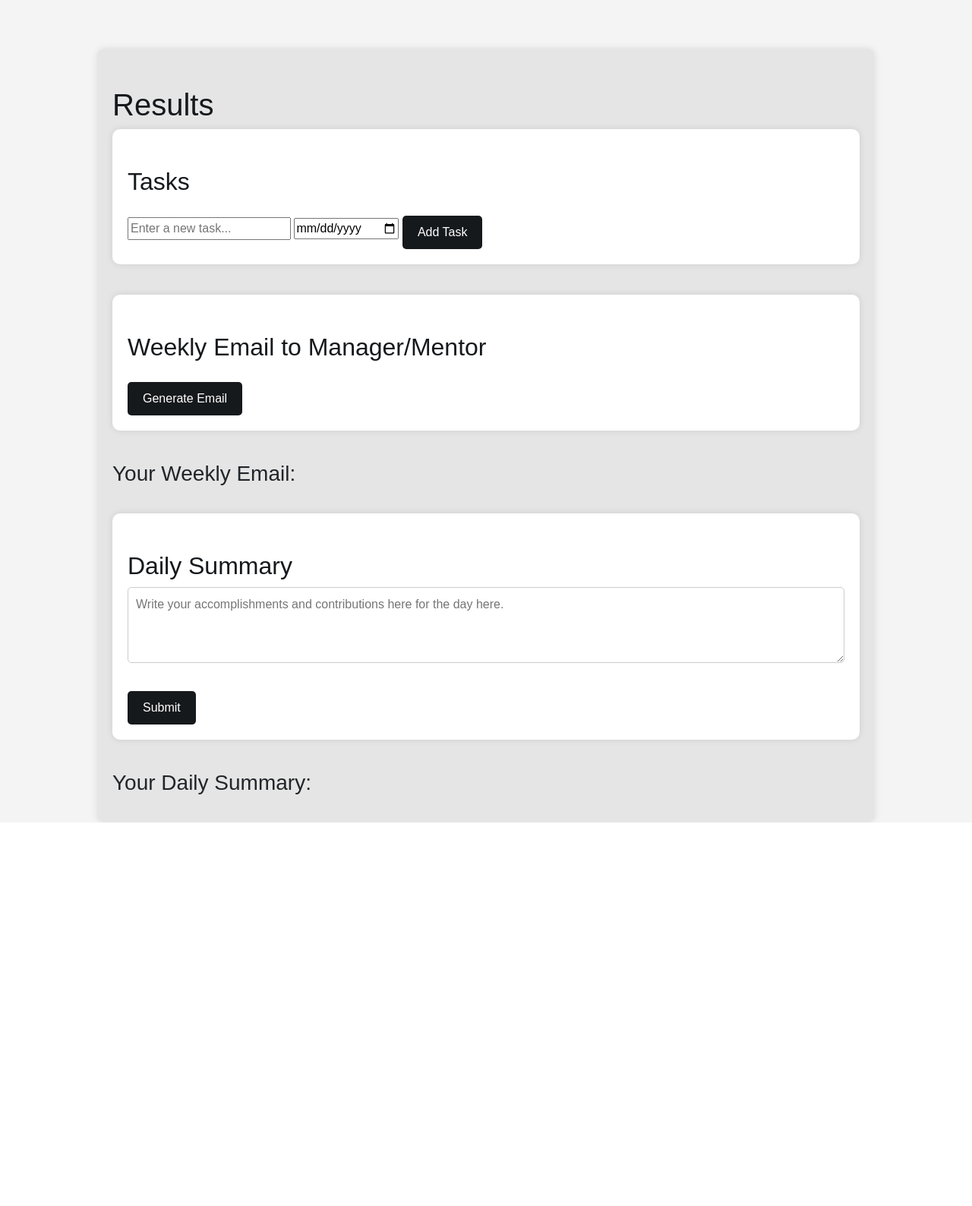
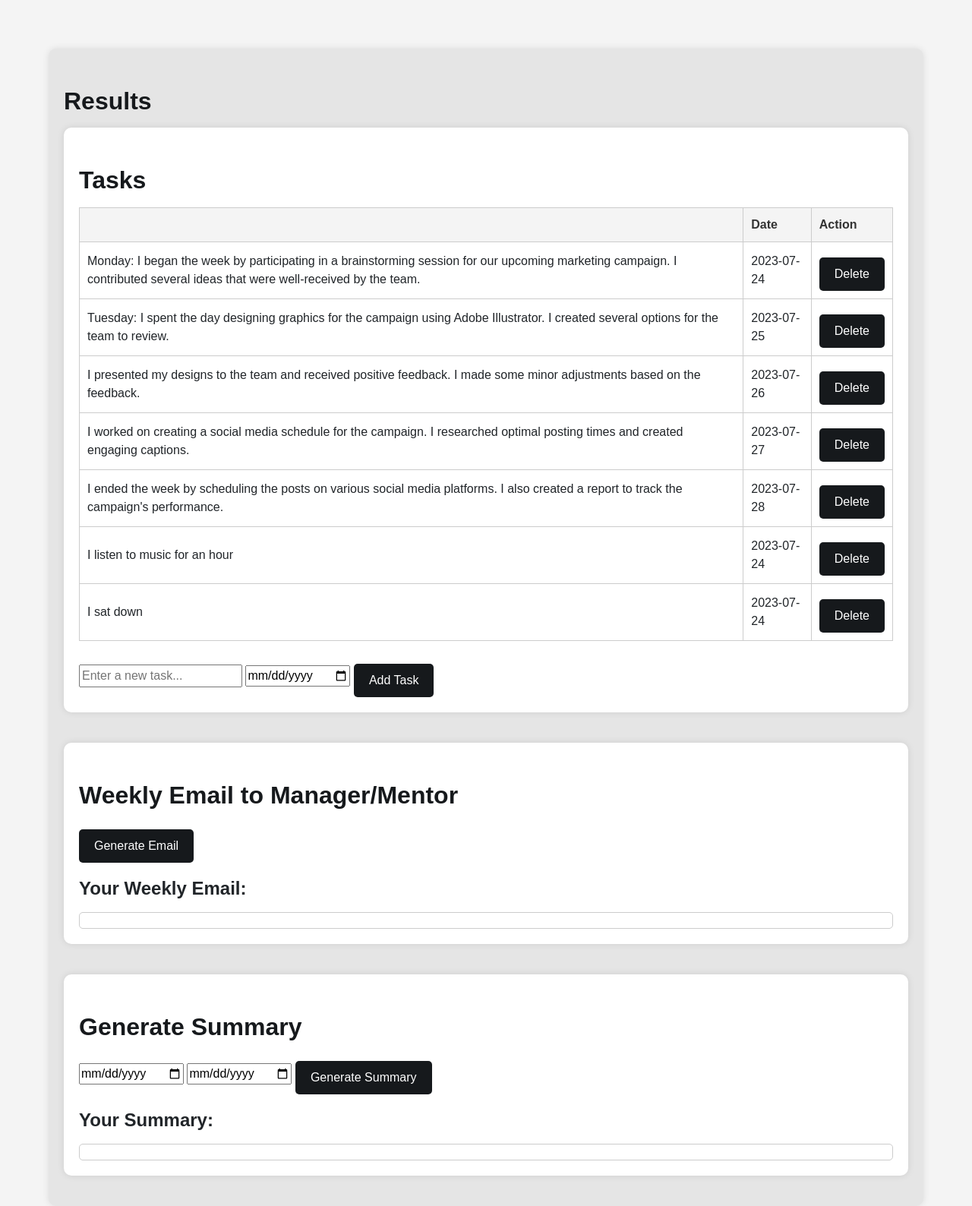
Before and after one commit to TheManWhoLikesToCode/ReIntern, a Flask app: page /dashboard in a window 1280 px wide. Shown: the part 70-1658 px from the top of the page at 76% size. Before the commit the page ends 1153 px from the top, so only its background shows below. Run offline with Flask 3, Linux system fonts and the light colour scheme; a user stored in the database is signed in.

Commit message:
Added Generate Email & Time Quereys

```diff
--- a/app.py
+++ b/app.py
@@ -1,10 +1,13 @@
 from flask import Flask, render_template, url_for, flash, redirect, request, session
 from flask_behind_proxy import FlaskBehindProxy
+from datetime import datetime
 from flask_sqlalchemy import SQLAlchemy
 from werkzeug.security import generate_password_hash, check_password_hash
 from flask import jsonify
 from prompt import generate_brag_sheet, generate_weekly_email
 import logging
+from datetime import datetime, timedelta
+
 
 app = Flask(__name__)
 app.config['SECRET_KEY'] = 'your secret key'
@@ -19,17 +22,35 @@ class User(db.Model):
     email = db.Column(db.String(100), nullable=False, unique=True)
 
 
+class Task(db.Model):
+    id = db.Column(db.Integer, primary_key=True)
+    user_id = db.Column(db.Integer, db.ForeignKey('user.id'), nullable=False)
+    task = db.Column(db.String(255), nullable=False)
+    date = db.Column(db.Date, nullable=False)
+    user = db.relationship('User', backref=db.backref('tasks', lazy=True))
+
+
 @app.route('/', methods=['GET', 'POST'])
 @app.route('/home', methods=['GET', 'POST'])
 def home():
     if request.method == 'POST':
         logging.info("POST request received at /home route.")
-        summary = request.get_json().get('summary', '')
-        logging.info(f"Summary received: {summary}")
+        start_date_str = request.form.get('start_date')
+        end_date_str = request.form.get('end_date')
+        if not start_date_str or not end_date_str:
+            return jsonify({'message': 'Please provide a start and end date for the summary'}), 400
+        start_date = datetime.strptime(start_date_str, '%Y-%m-%d').date()
+        end_date = datetime.strptime(end_date_str, '%Y-%m-%d').date()
         if 'loggedin' in session:
+            user_id = session['id']
             name = session['name']
             logging.info(f"User {name} is logged in.")
-            brag_sheet_bullets = generate_brag_sheet(summary, name)
+            tasks = Task.query.filter(
+                Task.user_id == user_id, Task.date.between(start_date, end_date)).all()
+            task_text = ' '.join([task.task for task in tasks])
+            # Print the tasks being sent to the prompt
+            print(f"Sending the following tasks to the prompt: {task_text}")
+            brag_sheet_bullets = generate_brag_sheet(task_text, name)
             session['brag_sheet_bullets'] = brag_sheet_bullets
             logging.info(f"Brag sheet bullets generated: {brag_sheet_bullets}")
             return jsonify({'brag_sheet_bullets': brag_sheet_bullets})
@@ -38,24 +59,6 @@ def home():
             return redirect(url_for('login'))
     logging.info("GET request received at /home route.")
     return render_template('landing_page.html')
-
-# Routes for registration and login
-
-#   @app.route('/register', methods=['GET', 'POST'])
-#   def register():
-#       if current_user.is_authenticated:
-#           return redirect(url_for('hello'))
-#
-#       form = RegistrationForm()
-#       if form.validate_on_submit():
-#           user = User(email=form.email.data, password=form.password.data)
-#           db.session.add(user)
-#           db.session.commit()
-#           flash(f'Account created for {form.email.data}!', 'success')
-#           login_user(user)
-#           return redirect(url_for('home'))   ## Change for the results page function
-#
-#       return render_template('register.html', title='Register', form=form)
 
 
 @app.route("/login", methods=['GET', 'POST'])
@@ -119,11 +122,48 @@ def calendar_display():
 @app.route('/generate_email', methods=['POST'])
 def generate_email():
     if 'loggedin' in session:
-        name = session['name']
-        summary = request.get_json().get('summary', '')
-        email_content = generate_weekly_email(summary, name)
-        session['email_content'] = email_content
+        # Get the current week's start and end dates
+        current_week_start = datetime.now().date(
+        ) - timedelta(days=datetime.now().weekday())
+        current_week_end = current_week_start + timedelta(days=6)
+
+        # Query the database for tasks in the current week for the logged in user
+        tasks = Task.query.filter(Task.user_id == session['id'], Task.date.between(
+            current_week_start, current_week_end)).all()
+
+        # Now you have the tasks for the current week for the logged in user
+        print(f"Current week tasks: {tasks}")
+
+        # Convert tasks to a list of dictionaries to match the format expected by generate_weekly_email
+        tasks_list = [{'task': task.task, 'date': task.date} for task in tasks]
+
+        # Generate the email content based on the tasks
+        email_content = generate_weekly_email(
+            tasks_list, session['name'])
+
+        # Return the email content
         return jsonify({'email_content': email_content})
+
+    else:
+        return jsonify({'error': 'User not logged in'})
+
+
+@app.route("/generateSummary", methods=['POST'])
+def generateSummary():
+    if 'loggedin' in session:
+        start_date_str = request.form.get('start_date')
+        end_date_str = request.form.get('end_date')
+        if not start_date_str or not end_date_str:
+            return jsonify({'message': 'Please provide a start and end date for the summary'}), 400
+        start_date = datetime.strptime(start_date_str, '%Y-%m-%d').date()
+        end_date = datetime.strptime(end_date_str, '%Y-%m-%d').date()
+        user_id = session['id']
+        tasks = Task.query.filter(
+            Task.user_id == user_id, Task.date.between(start_date, end_date)).all()
+        task_text = ' '.join([task.task for task in tasks])
+        print(f"Sending the following tasks to the prompt: {task_text}")
+        summary_result = generate_brag_sheet(task_text, session['name'])
+        return jsonify({'summary_result': summary_result})
     else:
         return redirect(url_for('login'))
 
@@ -167,14 +207,52 @@ def delete_user(id):
     return redirect(url_for('admin'))
 
 
-@app.route('/dashboard', methods=['GET', 'POST'])
-def dashboard():
-    return render_template('dashboard.html')
+@app.route("/addTask", methods=['POST'])
+def addTask():
+    if 'loggedin' in session:
+        task = request.form.get('task')
+        date_str = request.form.get('date')
+        if not task:
+            return jsonify({'message': 'Please provide a task'}), 400
+        if not date_str:
+            return jsonify({'message': 'Please provide a due date for the task'}), 400
+        date = datetime.strptime(date_str, '%Y-%m-%d').date()
+        user_id = session['id']
+        new_task = Task(task=task, date=date, user_id=user_id)
+        db.session.add(new_task)
+        db.session.commit()
+        return jsonify({'message': 'Task added successfully'})
+    else:
+        return redirect(url_for('login'))
+
+
+@app.route('/deleteTask/<int:task_id>', methods=['POST'])
+def deleteTask(task_id):
+    if 'loggedin' in session:
+        task = Task.query.get(task_id)
+        if task and task.user_id == session['id']:
+            db.session.delete(task)
+            db.session.commit()
+            return jsonify({'message': 'Task deleted successfully'})
+        else:
+            return jsonify({'message': 'Task not found'}), 404
+    else:
+        return redirect(url_for('login'))
 
 
 @app.route('/wiki', methods=['GET', 'POST'])
 def wiki():
     return render_template('wiki.html')
+
+
+@app.route('/dashboard', methods=['GET', 'POST'])
+def dashboard():
+    if 'loggedin' in session:
+        user_id = session['id']
+        tasks = Task.query.filter_by(user_id=user_id).all()
+        return render_template('dashboard.html', tasks=tasks)
+    else:
+        return redirect(url_for('login'))
 
 
 @app.route('/settings', methods=['GET', 'POST'])
--- a/static/script.js
+++ b/static/script.js
@@ -1,49 +1,57 @@
-window.onload = function () {
-  document
-    .getElementById("summaryForm")
-    .addEventListener("submit", function (event) {
-      event.preventDefault();
-      submitSummary();
-    });
-};
-
-function submitSummary() {
-  var summary = document.getElementById("dailySummary").value;
-
-  // Input validation
-  if (!summary) {
-    alert("Please enter a summary.");
-    return;
-  }
-
-  // Convert the summary to a JSON string
-  var summaryJson = JSON.stringify({
-    summary: summary,
-  });
-
-  console.log("Sending JSON: ", summaryJson);
-
-  fetch("/home", {
+function generateEmail() {
+  const summary = document.getElementById("emailContent").innerText;
+  fetch("/generate_email", {
     method: "POST",
     headers: {
       "Content-Type": "application/json",
     },
-    body: summaryJson,
+    body: JSON.stringify({ summary: summary }),
   })
-    .then((response) => {
-      // Log the response
-      console.log("Response received: ", response);
+    .then((response) => response.json())
+    .then((data) => {
+      console.log(data);
+      document.getElementById("emailResult").innerText = data.email_content;
+    });
+}
 
-      // Read the response as JSON
-      return response.json();
-    })
+function generateSummary() {
+  const startDate = document.getElementById("startDate").value;
+  const endDate = document.getElementById("endDate").value;
+  fetch("/generateSummary", {
+    method: "POST",
+    headers: {
+      "Content-Type": "application/x-www-form-urlencoded",
+    },
+    body: `start_date=${startDate}&end_date=${endDate}`,
+  })
+    .then((response) => response.json())
     .then((data) => {
-      // Log the response data
-      console.log("Response data: ", data);
+      console.log(data);
+      document.getElementById("summaryResult").innerText = data.summary_result;
+    });
+}
 
-      // Update the summaryResult paragraph with the response data
-      document.getElementById("summaryResult").innerText =
-        data.brag_sheet_bullets;
-    })
-    .catch((error) => console.error(error));
+function addTask() {
+  const task = document.getElementById("newTask").value;
+  const date = document.getElementById("taskDate").value;
+  fetch("/addTask", {
+    method: "POST",
+    headers: {
+      "Content-Type": "application/x-www-form-urlencoded",
+    },
+    body: `task=${task}&date=${date}`,
+  })
+    .then((response) => response.json())
+    .then((data) => console.log(data));
 }
+
+function deleteTask(taskId) {
+  fetch(`/deleteTask/${taskId}`, {
+    method: "POST",
+  })
+    .then((response) => response.json())
+    .then((data) => {
+      console.log(data);
+      // You can add code here to update the UI based on the server's response.
+    });
+}
--- a/static/style_two.css
+++ b/static/style_two.css
@@ -1,4 +1,4 @@
-/* layout_two.html */
+/* General Styles */
 body {
   margin: auto;
   margin-bottom: 10%;
@@ -28,38 +28,51 @@ body {
   font-size: 1em;
   cursor: pointer;
   transition: background-color 0.3s ease;
+  margin-top: 10px;
 }
 
-/* Results Page */
-
-.results_page {
-  margin: 2%;
+textarea {
+  width: 100%;
+  min-height: 100px;
+  padding: 10px;
+  border-radius: 5px;
+  border: 1px solid #ccc;
+  font-family: Arial, sans-serif;
+  font-size: 1em;
+  margin-bottom: 20px;
 }
 
-.right_container {
-  border-left: solid;
-  border-color: black;
-  border-width: 1px;
+.resultBox {
+  padding: 10px;
+  border: 1px solid #ccc;
+  border-radius: 5px;
+  margin-top: 10px;
 }
 
-.center_object {
-  display: block;
-  margin-left: auto;
-  margin-right: auto;
-  text-align: center;
+ul {
+  list-style: none;
+  padding: 0;
 }
 
-@media screen and (max-width: 1000px) {
-  .right_container {
-    border-left: none;
-  }
+li {
+  font-size: 1.2rem;
+  line-height: 1.5;
+  margin-bottom: 0.5rem;
+}
+
+/* Page Specific Styles */
+
+/* Results Page */
+.results_page {
+  display: flex;
+  flex-direction: column;
+  align-items: center;
 }
 
 /* Dashboard Page */
-
 .dashboard_page {
   margin: 5%;
-  margin-bottom: 10%; /* Increase this value to add more space at the bottom */
+  margin-bottom: 10%;
   display: flex;
   flex-direction: column;
   align-items: center;
@@ -67,7 +80,7 @@ body {
 
 .box {
   min-width: 80vw;
-  margin: auto; /* This will create a space at the top */
+  margin: auto;
   padding: 20px;
   background-color: #e5e5e5;
   border-radius: 10px;
@@ -77,40 +90,34 @@ body {
 .task-container {
   display: flex;
   flex-direction: column;
-  gap: 20px; /* This will create a space between each task box */
+  gap: 20px;
 }
 
 .tasks,
 .email,
-.dailySummary {
+.dailySummary,
+.output,
+.generateSummary {
   padding: 20px;
   background-color: #fff;
   border-radius: 10px;
   box-shadow: 0px 0px 10px rgba(0, 0, 0, 0.1);
-}
-
-.btn {
-  padding: 10px 20px;
-  border: none;
-  border-radius: 5px;
-  background-color: #16191c;
-  color: white;
-  font-size: 1em;
-  cursor: pointer;
-  transition: background-color 0.3s ease;
-  margin-top: 10px; /* New */
+  margin-bottom: 20px;
 }
 
 h1,
 h2 {
   color: #16191c;
   padding-top: 30px;
+  font-size: 2rem;
+  font-weight: bold;
+  margin-bottom: 1rem;
 }
 
-.tasks,
-.email,
-.dailySummary {
-  margin-bottom: 20px;
+h3 {
+  font-size: 1.5rem;
+  font-weight: bold;
+  margin-bottom: 1rem;
 }
 
 #newTask,
@@ -118,31 +125,42 @@ h2 {
   margin-bottom: 10px;
 }
 
+#taskTable {
+  width: 100%;
+  border-collapse: collapse;
+  margin-bottom: 20px;
+}
+
+#taskTable th,
+#taskTable td {
+  border: 1px solid #ccc;
+  padding: 10px;
+  text-align: left;
+}
+
+#taskTable th {
+  background-color: #f4f4f4;
+  color: #333;
+}
+
 /* Calendar Page */
-
 .calendar_page {
   margin: 2%;
 }
 
 /* Wiki Page */
-
 .wiki_page {
   margin: 2%;
 }
 
 /* Settings Page */
-
 .settings_page {
   margin: 2%;
 }
 
-textarea {
-  width: 100%; /* Make the textarea take up the full width of its container */
-  min-height: 100px; /* Set a minimum height for the textarea */
-  padding: 10px; /* Add some padding inside the textarea */
-  border-radius: 5px; /* Round the corners of the textarea */
-  border: 1px solid #ccc; /* Add a border around the textarea */
-  font-family: Arial, sans-serif; /* Set the font for the textarea */
-  font-size: 1em; /* Set the font size for the textarea */
-  margin-bottom: 20px;
+/* Media Queries */
+@media screen and (max-width: 1000px) {
+  .right_container {
+    border-left: none;
+  }
 }
--- a/templates/dashboard.html
+++ b/templates/dashboard.html
@@ -4,12 +4,33 @@
   <div class="box">
     <h1 class="title">Results</h1>
     <div class="task-container">
-
       <div class="tasks">
         <h2>Tasks</h2>
-        <ul id="taskList">
-          <!-- Tasks added here w/ JS -->
-        </ul>
+        <table id="taskTable">
+          <thead>
+            <tr>
+              <th></th>
+              <th>Date</th>
+              <th>Action</th>
+            </tr>
+          </thead>
+          <tbody>
+            {% for task in tasks %}
+            <tr>
+              <td>{{ task.task }}</td>
+              <td>{{ task.date.strftime('%Y-%m-%d') }}</td>
+              <td>
+                <button
+                  class="btn"
+                  onclick="deleteTask({{ task.id | tojson | safe }})"
+                >
+                  Delete
+                </button>
+              </td>
+            </tr>
+            {% endfor %}
+          </tbody>
+        </table>
         <input type="text" id="newTask" placeholder="Enter a new task..." />
         <input type="date" id="taskDate" />
         <button class="btn" onclick="addTask()">Add Task</button>
@@ -18,26 +39,21 @@
       <div class="email">
         <h2>Weekly Email to Manager/Mentor</h2>
         <p id="emailContent"></p>
-        <button class="btn" onclick="generate_weekly_email()">Generate Email</button>
-      </div>
-      <div id="emailOutput">
-        <h3>Your Weekly Email:</h3>
-        <p id="emailResult"></p>
+        <button class="btn" onclick="generateEmail()">Generate Email</button>
+        <h3 style="margin-top: 20px">Your Weekly Email:</h3>
+        <div id="emailResult" class="resultBox"></div>
       </div>
 
-      <div class="dailySummary">
-        <h2>Daily Summary</h2>
-        <textarea
-          id="dailySummary"
-          placeholder="Write your accomplishments and contributions here for the day here."
-        ></textarea>
-        <button class="btn" onclick="submitSummary()">Submit</button>
+      <div class="generateSummary">
+        <h2>Generate Summary</h2>
+        <input type="date" id="startDate" />
+        <input type="date" id="endDate" />
+        <button class="btn" onclick="generateSummary()">
+          Generate Summary
+        </button>
+        <h3 style="margin-top: 20px">Your Summary:</h3>
+        <div id="summaryResult" class="resultBox"></div>
       </div>
-      <div id="summaryOutput">
-        <h3>Your Daily Summary:</h3>
-        <p id="summaryResult"></p>
-      </div>
-
     </div>
   </div>
 </div>
```
Also changed, not shown: prompt.py (+20 -8 lines), templates/index.html (+26 -40 lines), instance/Database.db.
